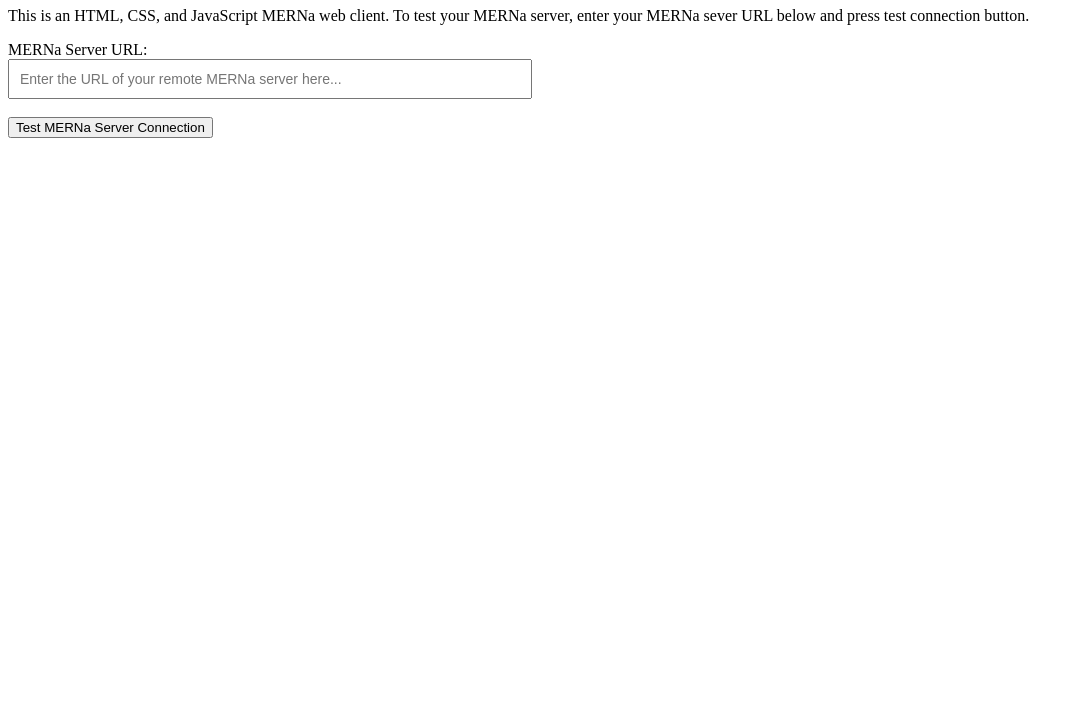
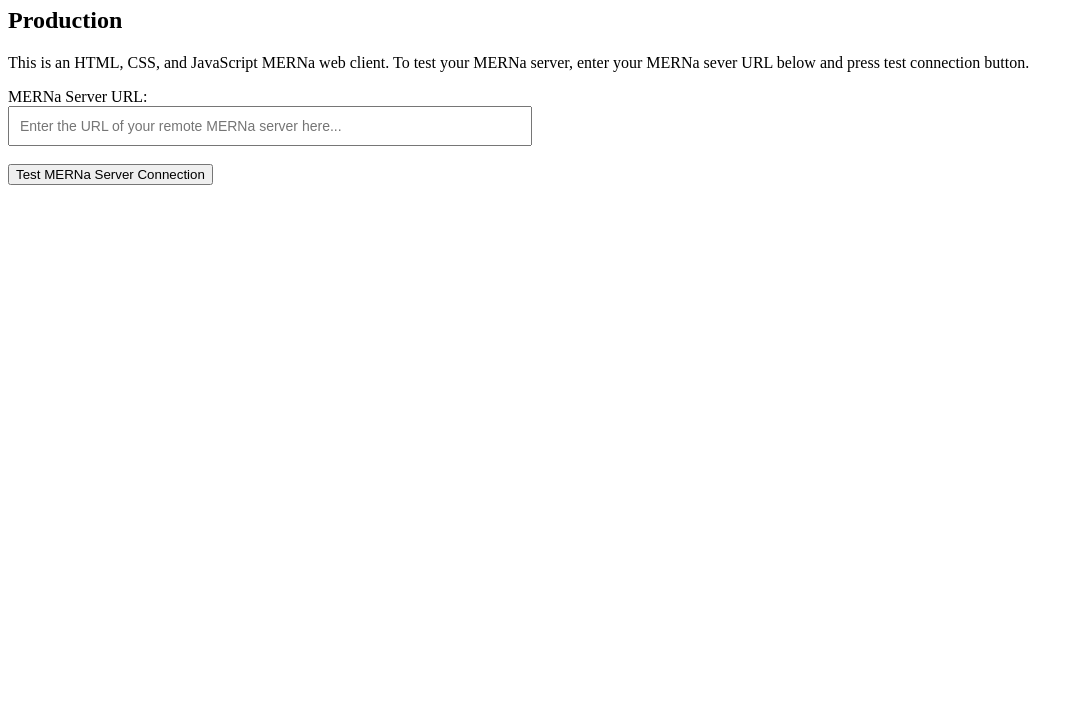
Before and after one commit to nicolemagdz/dice-static, a plain HTML site: page index.html in a window 1280 px wide. Shown: the part 73-800 px from the top of the page, without its empty margins (0-1084 px from the left). Drawn offline with Linux system fonts and the light colour scheme.

Commit message:
Add production

```diff
--- a/index.html
+++ b/index.html
@@ -21,6 +21,7 @@
 </head>
 <body>
 	<h1>Dice Roller - NM</h1>
+	<h2>Production</h2>
 	<p>This is an HTML, CSS, and JavaScript MERNa web client. To test your MERNa server, enter your
 	MERNa sever URL below and press test connection button.</p>
 
```
